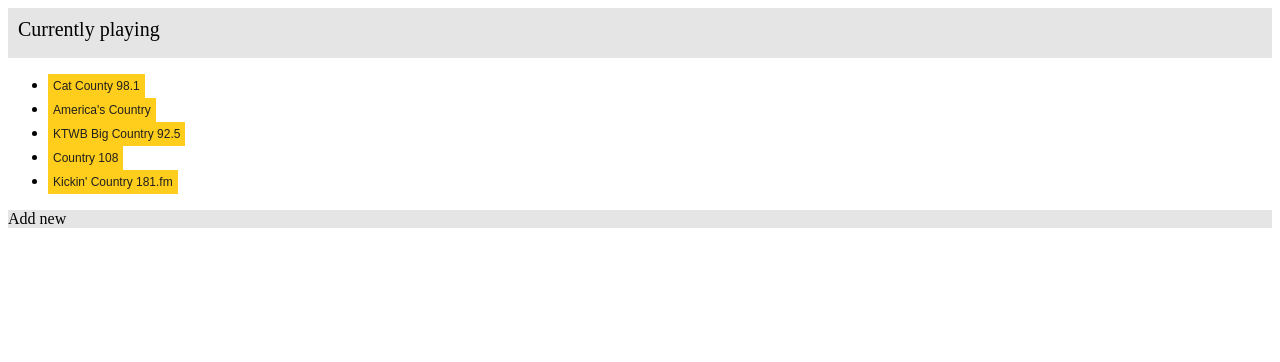
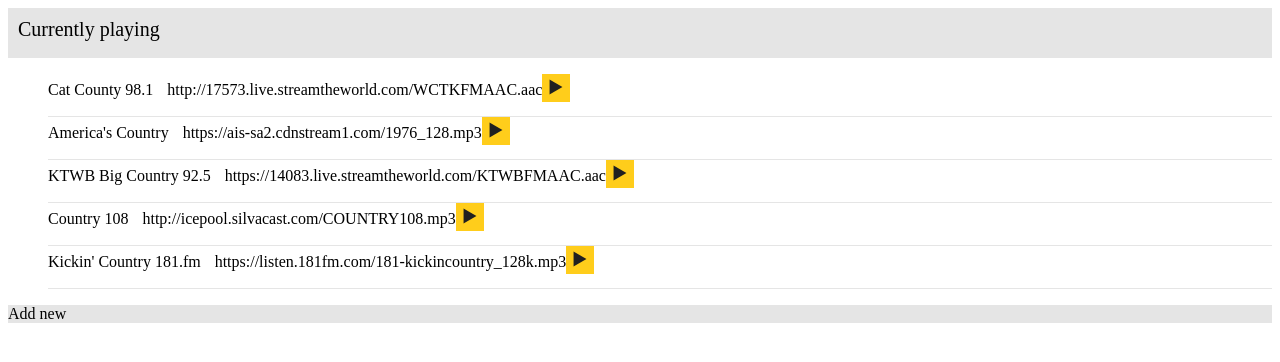
Before and after one commit to monikahenschke/radio-app-react, a React (Create React App) app: page / in a window 1280 px wide. Shown: the top 362 px of the page. Built offline with nearby package versions, Linux system fonts and the light colour scheme.

Commit message:
StationsListItem component creating

```diff
--- a/src/components/StationsList.jsx
+++ b/src/components/StationsList.jsx
@@ -1,18 +1,32 @@
 import { array } from 'prop-types';
 import React from 'react';
-import Button from './Button';
+import StationsListItem from './StationsListItem';
+import { ReactComponent as playLarge } from '../images/play-large.svg';
 
-export const StationsList = ({ stations, handleSelect, ...props }) => {
+export const StationsList = ({
+  stations,
+  handleSelect,
+  children,
+  ...props
+}) => {
   return (
     <ul data-testid="stationsList">
-      {stations.map((station) => (
-        <li className="station" key={station.id}>
-          <Button
-            onClick={() => handleSelect(station.link)}
-            children={station.name}
-          ></Button>
-        </li>
-      ))}
+      {stations.map((station) => {
+        const clonedChildren = React.cloneElement(children, {
+          onClick: () => handleSelect(station.link),
+          iconOnly: true,
+          icon: playLarge,
+          children: <p>{station.name}</p>,
+        });
+
+        return (
+          <li className="station" key={station.id}>
+            <StationsListItem title={station.name} title2={station.link}>
+              {clonedChildren}
+            </StationsListItem>
+          </li>
+        );
+      })}
     </ul>
   );
 };
--- /dev/null
+++ b/src/components/StationsListItem.jsx
@@ -0,0 +1,14 @@
+import React from 'react';
+import styles from './StationsListItem.module.scss';
+
+const StationsListItem = ({ title, title2, children, ...props }) => {
+  return (
+    <div className={styles.StationsListItem}>
+      <span className={styles.StationsListItem__name}>{title} </span>
+      <span className={styles.StationsListItem__link}>{title2}</span>
+      {children}
+    </div>
+  );
+};
+
+export default StationsListItem;
--- /dev/null
+++ b/src/components/StationsListItem.module.scss
@@ -0,0 +1,11 @@
+@import 'src/styles/colors';
+
+.StationsListItem {
+
+    height: 42px;
+    border-bottom: 1px solid $background-color;
+
+    &__name {
+        margin-right: 10px;
+    }
+}
--- a/src/containers/Content.jsx
+++ b/src/containers/Content.jsx
@@ -1,6 +1,7 @@
 import { useState } from 'react';
 import StationsList from '../components/StationsList';
 import styles from './Content.module.scss';
+import Button from '../components/Button';
 import getAudioManager from '../utils/audio-manager';
 const hardcodedRadioUrl = 'http://17573.live.streamtheworld.com/WCTKFMAAC.aac';
 
@@ -52,7 +53,9 @@
 
   return (
     <div data-testid="content" className={styles.Content}>
-      <StationsList stations={radioStationsState} handleSelect={handleSelect} />
+      <StationsList stations={radioStationsState} handleSelect={handleSelect}>
+        <Button onClick={() => {}} children="" />
+      </StationsList>
     </div>
   );
 };
--- a/src/containers/Content.module.scss
+++ b/src/containers/Content.module.scss
@@ -0,0 +1,4 @@
+
+li {
+    list-style: none;
+}
```
